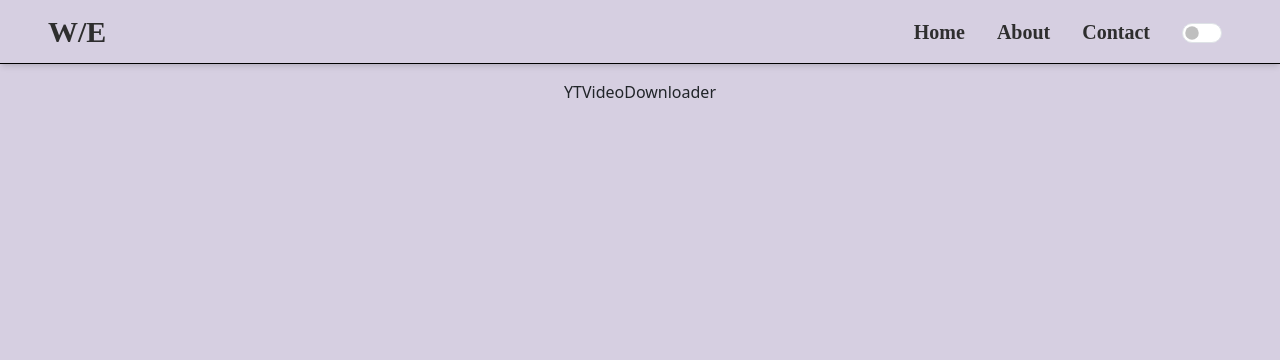
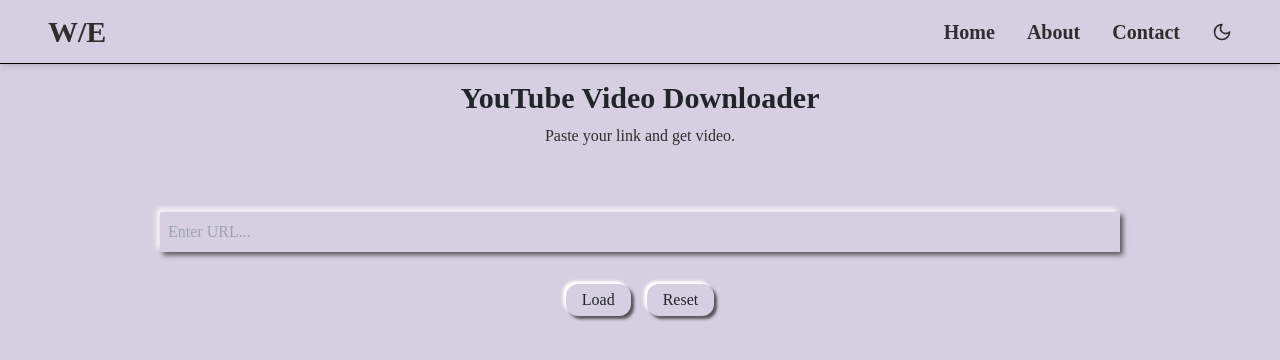
Before and after one commit to SK-code-stack/web-ease, a React (Create React App) app: page /yt-video-downloader in a window 1280 px wide. Shown: the top 360 px of the page. Built offline with nearby package versions, Linux system fonts and the light colour scheme.

Commit message:
yt downloader

```diff
--- a/src/Components/Api.js
+++ b/src/Components/Api.js
@@ -1,9 +1,11 @@
 import axios from "axios";
 
 export const BASE_URL = 'https://webeasebackend-production.up.railway.app'
+// export const BASE_URL = 'http://127.0.0.1:8000'
 
 const api = axios.create({
     baseURL: 'https://webeasebackend-production.up.railway.app'
+    // baseURL: 'http://127.0.0.1:8000'
 })
 
 export default api
--- a/src/Components/Contact.js
+++ b/src/Components/Contact.js
@@ -16,6 +16,7 @@
               </label>
               <input
                 type="text"
+                required
                 className="w-full p-2 rounded-md  bg-mylight dark:bg-mydark shadow-upper  dark:shadow-dupper dark:text-white focus:outline-none focus:ring-2 focus:ring-mylight dark:focus:ring-mydark transition-all duration-300"
                 placeholder="Salman"
               />
@@ -26,6 +27,7 @@
               </label>
               <input
                 type="text"
+                required
                 className="w-full p-2 rounded-md  bg-mylight dark:bg-mydark shadow-upper  dark:shadow-dupper  dark:text-white focus:outline-none focus:ring-2 focus:ring-mylight dark:focus:ring-mydark transition-all duration-300"
                 placeholder="Khan"
               />
@@ -39,6 +41,7 @@
             </label>
             <input
               type="email"
+              required
               className="w-full p-2 rounded-md  bg-mylight dark:bg-mydark shadow-upper  dark:shadow-dupper dark:text-white focus:outline-none focus:ring-2 focus:ring-mylight dark:focus:ring-mydark transition-all duration-300"
               placeholder="name@example.com"
             />
@@ -51,6 +54,7 @@
             </label>
             <textarea
               rows="4"
+              required
               className="w-full p-2 rounded-md  bg-mylight dark:bg-mydark shadow-upper  dark:shadow-dupper dark:text-white focus:outline-none focus:ring-2 focus:ring-mylight dark:focus:ring-mydark transition-all duration-300"
               placeholder="Your message..."
             ></textarea>
--- a/src/Components/Main.js
+++ b/src/Components/Main.js
@@ -12,7 +12,7 @@
     { name: "Image Compressor", path: "/image-compressor" },
     // { name: "PDF Generator", path: "/pdf-generator" },
     // { name: "Plagiarism Checker", path: "/plagiarism-checker" },
-    // { name: "YT Video Downloader", path: "/yt-video-downloader" },
+    { name: "YT Video Downloader", path: "/yt-video-downloader" },
     // { name: "Barcode Generator", path: "/barcode-generator" },
     { name: "TextUtils", path: "/textutils" },
   ];
--- a/src/Components/Navbar.js
+++ b/src/Components/Navbar.js
@@ -2,6 +2,8 @@
 import { Menu, X } from "lucide-react";
 import useTheme from '../Context/Theme';
 import { useNavigate } from "react-router-dom";
+import { Sun, Moon } from 'lucide-react';
+
 
 const Navbar = () => {
   const [isOpen, setIsOpen] = useState(false);
@@ -44,17 +46,15 @@
         </li>
 
         {/* Dark Mode Toggle (Desktop) */}
-        <div className="form-check form-switch">
-          <input
-            className="form-check-input cursor-pointer"
-            type="checkbox"
-            role="switch"
-            id="flexSwitchCheckDefault"
-            onClick={toggleMode}
-            checked={darkMode}
-            readOnly
-          />
-        </div>
+        <div className="flex items-center gap-2 cursor-pointer" onClick={toggleMode}>
+          <div>
+            {darkMode ? (
+              <Sun size={20} className="text-mylight" />
+            ) : (
+              <Moon size={20} className="text-mydark" />
+            )}
+          </div>
+    </div>
       </ul>
 
       {/* Mobile Menu Button */}
@@ -70,17 +70,15 @@
         <div className="absolute top-16 left-0 w-full bg-mylight dark:bg-mydark shadow-md md:hidden transition-all duration-300">
           <ul className="flex flex-col space-y-4 text-center py-4 text-xl font-bold">
             {/* Dark Mode Toggle (Mobile) */}
-            <div className="form-check form-switch flex justify-center">
-              <input
-                className="form-check-input cursor-pointer"
-                type="checkbox"
-                role="switch"
-                id="flexSwitchCheckMobile"
-                onClick={toggleMode}
-                checked={darkMode}
-                readOnly
-              />
-            </div>
+            <div className="flex justify-center gap-2 cursor-pointer text-center" onClick={toggleMode}>
+              <div>
+                {darkMode ? (
+                  <Sun size={20} className="text-mylight" />
+                ) : (
+                  <Moon size={20} className="text-myda" />
+                )}
+              </div>
+          </div>
 
             <li
               className="block hover:underline text-mydark dark:text-mylight cursor-pointer"
--- a/src/Components/Utilities/QRCodeGenerator.js
+++ b/src/Components/Utilities/QRCodeGenerator.js
@@ -58,7 +58,7 @@
           placeholder="Enter URL..."
           value={text}
           onChange={handleOnChange}
-          className="p-2 w-2/4 focus:outline-none bg-mylight text-mydark shadow-upper dark:bg-mydark dark:shadow-dupper dark:text-mylight transition-all duration-300"
+          className="p-2 w-3/4 focus:outline-none bg-mylight text-mydark shadow-upper dark:bg-mydark dark:shadow-dupper dark:text-mylight transition-all duration-300"
         />
         <div className="flex ">
         <button
@@ -73,7 +73,7 @@
           onClick={reset}
           className="mt-8 font-myfont bg-mylight shadow-Bupper active:shadow-Bact dark:bg-mydark dark:text-mylight dark:shadow-Bdupper dark:active:shadow-Bdact py-1 px-3 border-transparent rounded-xl transition-all duration-300 cursor-pointer disabled:opacity-50"
         >
-          Reset Text
+          Reset
         </button>
         </div>
       </form>
--- a/src/Components/Utilities/YTVideoDownloader.js
+++ b/src/Components/Utilities/YTVideoDownloader.js
@@ -1,13 +1,152 @@
-import React from 'react'
+  import React, { useState } from 'react';
+  import api from '../Api';
 
-export default function
-YTVideoDownloader() {
-  return (
-    <div className='min-h-dvh bg-mylight dark:bg-mydark transition-colors duration-300'>
-      <div className="pt-20 pb-10 w-full flex flex-col items-center justify-start px-4">
+  export default function YTVideoDownloader() {
+    const [text, setText] = useState('');
+    const [videoInfo, setVideoInfo] = useState(null);
+    const [loading, setLoading] = useState(false);
+    const [selectedItag, setSelectedItag] = useState('');
+    const [downloading, setDownloading] = useState(false);
 
-        YTVideoDownloader
-      </div>
-    </div>
-  )
-}
+
+    const handleOnChange = (e) => {
+      setText(e.target.value);
+    };
+
+    const reset = () => {
+      setText('');
+      setVideoInfo(null);
+      setSelectedItag('');
+    };
+
+    const handleSubmit = async (e) => {
+      e.preventDefault();
+
+      if (!text.trim()) {
+        alert('Enter URL');
+        return;
+      }
+
+      setLoading(true);
+      try {
+        const res = await api.post("/video-info/", { url: text },{
+          headers: {
+            'Content-Type': 'application/json', // ✅ Required
+          },}
+        );
+
+        setVideoInfo(res.data);
+      } catch (err) {
+        console.error('Error while fetching video info:', err);
+        alert('Failed to fetch video info.');
+      }
+      setLoading(false);
+    };
+
+    const handleDownload = async () => {
+      if (!selectedItag) {
+        alert('Please select a video/audio format.');
+        return;
+      }
+      setDownloading(true);
+
+      try {
+        const res = await api.post(
+          '/download-video/',
+          {
+            url: text,
+            itag: selectedItag,
+          },
+          {
+            responseType: 'blob', // ✅ axios will return the Blob in res.data
+          }
+        );
+
+        const blob = res.data; // ✅ Use res.data directly
+        const downloadUrl = window.URL.createObjectURL(blob);
+        const a = document.createElement('a');
+        a.href = downloadUrl;
+        a.download = `${videoInfo.title || 'video'}.mp4`;
+        a.click();
+        a.remove();
+        window.URL.revokeObjectURL(downloadUrl); // ✅ clean up
+      } catch (err) {
+        console.error('Download failed:', err);
+        alert('Failed to download video.');
+      }
+      setDownloading(false);
+
+    };
+
+
+    return (
+      <div className='w-full h-dvh font-myfont bg-mylight dark:bg-mydark transition-all duration-300'>
+        {/* top heading */}
+        <div className="pt-20 text-center">
+          <p className="font-bold text-3xl  dark:text-mylight  flex justify-center">
+            YouTube Video Downloader
+          </p>
+          <p className="text-mydark  dark:text-mylight  flex justify-center mt-2">
+            Paste your link and get video.
+          </p>
+          </div>
+
+          {/* form to send url to backend */}
+          <form onSubmit={handleSubmit} className="mt-16 flex flex-col items-center">
+            <input
+              type="text"
+              id="link"
+              placeholder="Enter URL..."
+              value={text}
+              onChange={handleOnChange}
+              className="p-2 w-3/4 focus:outline-none bg-mylight text-mydark shadow-upper dark:bg-mydark dark:shadow-dupper dark:text-mylight transition-all duration-300"
+            />
+            <div className="flex">
+              <button
+                type="submit"
+                className="mt-8 mr-4 font-myfont bg-mylight shadow-Bupper active:shadow-Bact dark:bg-mydark dark:text-mylight dark:shadow-Bdupper dark:active:shadow-Bdact py-1 px-3 border-transparent rounded-xl transition-all duration-300 cursor-pointer disabled:opacity-50"
+              >
+                {loading ? 'Loading...' : 'Load'}
+              </button>
+              <button
+                type="reset"
+                onClick={reset}
+                className="mt-8 font-myfont bg-mylight shadow-Bupper active:shadow-Bact dark:bg-mydark dark:text-mylight dark:shadow-Bdupper dark:active:shadow-Bdact py-1 px-3 border-transparent rounded-xl transition-all duration-300 cursor-pointer disabled:opacity-50"
+              >
+                Reset
+              </button>
+            </div>
+          </form>
+
+          {/* Show video info and formats */}
+          {videoInfo && (
+            <div className="flex flex-col items-center mt-8 dark:text-mylight text-mydark">
+              <img
+                src={videoInfo.thumbnail_url}
+                alt="Video thumbnail"
+                className="w-60 h-auto rounded-lg mb-4"
+              />
+              <p className="mb-2 font-bold text-xl">{videoInfo.title}</p>
+              <select
+                className="p-2 rounded-md bg-mylight dark:bg-mydark border  mb-4 shadow-upper dark:shadow-dupper"
+                onChange={(e) => setSelectedItag(e.target.value)}
+                value={selectedItag}
+              >
+                <option value="">Select Format</option>
+                {videoInfo.formats.map((format, idx) => (
+                  <option key={idx} value={format.itag}>
+                    {format.resolution} ({format.filesize_mb || '?'} MB)
+                  </option>
+                ))}
+              </select>
+              <button
+                onClick={handleDownload}
+                className="font-myfont bg-mylight shadow-Bupper active:shadow-Bact dark:bg-mydark dark:text-mylight dark:shadow-Bdupper dark:active:shadow-Bdact py-1 px-3 border-transparent rounded-xl transition-all duration-300 cursor-pointer"
+              >
+                {downloading ? 'Downloading...' : 'Download'}
+                </button>
+            </div>
+          )}
+        </div>
+    );
+  }
```
Also changed, not shown: 1 other file (tests, documents, lock files or other folders).
